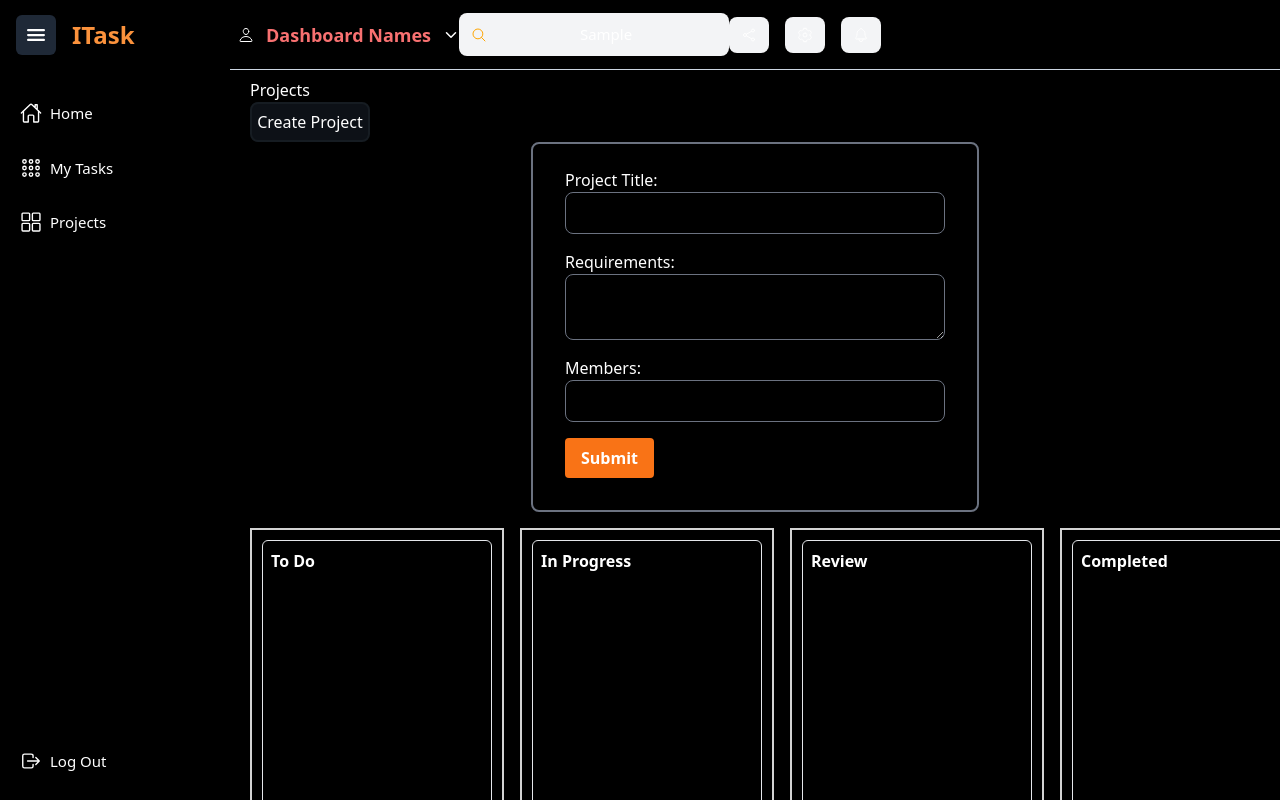
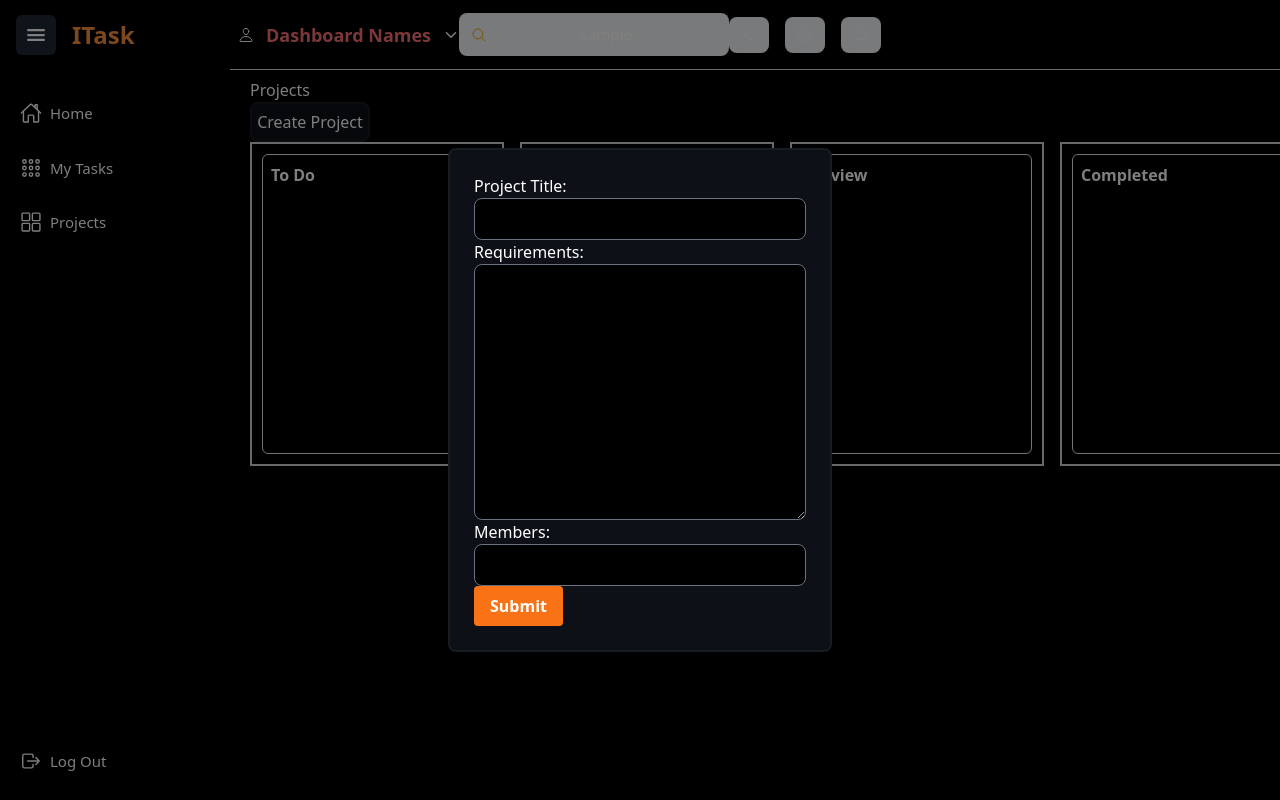
Before and after one commit to userronald/task-management, a React (Vite) app: page /projects in a window 1280 px wide. Both pictures are taken after typing "Sample" into the empty fields and a click on the button "Create Project". Built offline with nearby package versions, Linux system fonts and the light colour scheme.

Commit message:
Added Modals in Projects

```diff
--- a/src/components/forms/projectForm.tsx
+++ b/src/components/forms/projectForm.tsx
@@ -43,8 +43,9 @@ const ProjectForm = ({
     <>
       <form
         onSubmit={handleSubmit}
-        className="max-w-md mx-auto bg-black shadow-md rounded px-8 pt-6 pb-8 mb-4 space-y-4 border-2 border-solid rounded-lg border-gray-500"
+        className="fixed inset-0 bg-black bg-opacity-50 flex justify-center items-center"
       >
+        <div className="cursor-pointer rounded-lg bg-mainBackgroundColor border-2 border-columnBackgroundColor ring-orange-500 hover:ring-2 p-6  shadow-lg max-w-sm w-full">
           <div className="flex flex-col">
             <label htmlFor="projectTitle"> Project Title: </label>
             <input
@@ -63,7 +64,7 @@ const ProjectForm = ({
               id="requirements"
               value={requirements}
               onChange={(e) => setRequirements(e.target.value)}
-            className="px-3 py-2 bg-black rounded-lg border border-gray-500 focus:border-orange-500 focus:outline-none"
+              className="px-3 py-2 h-64 bg-black rounded-lg border border-gray-500 focus:border-orange-500 focus:outline-none"
             ></textarea>
           </div>
 
@@ -84,6 +85,7 @@ const ProjectForm = ({
           >
             Submit
           </button>
+        </div>
       </form>
     </>
   );
```
Lines whose indentation alone changed are shown as unchanged.
